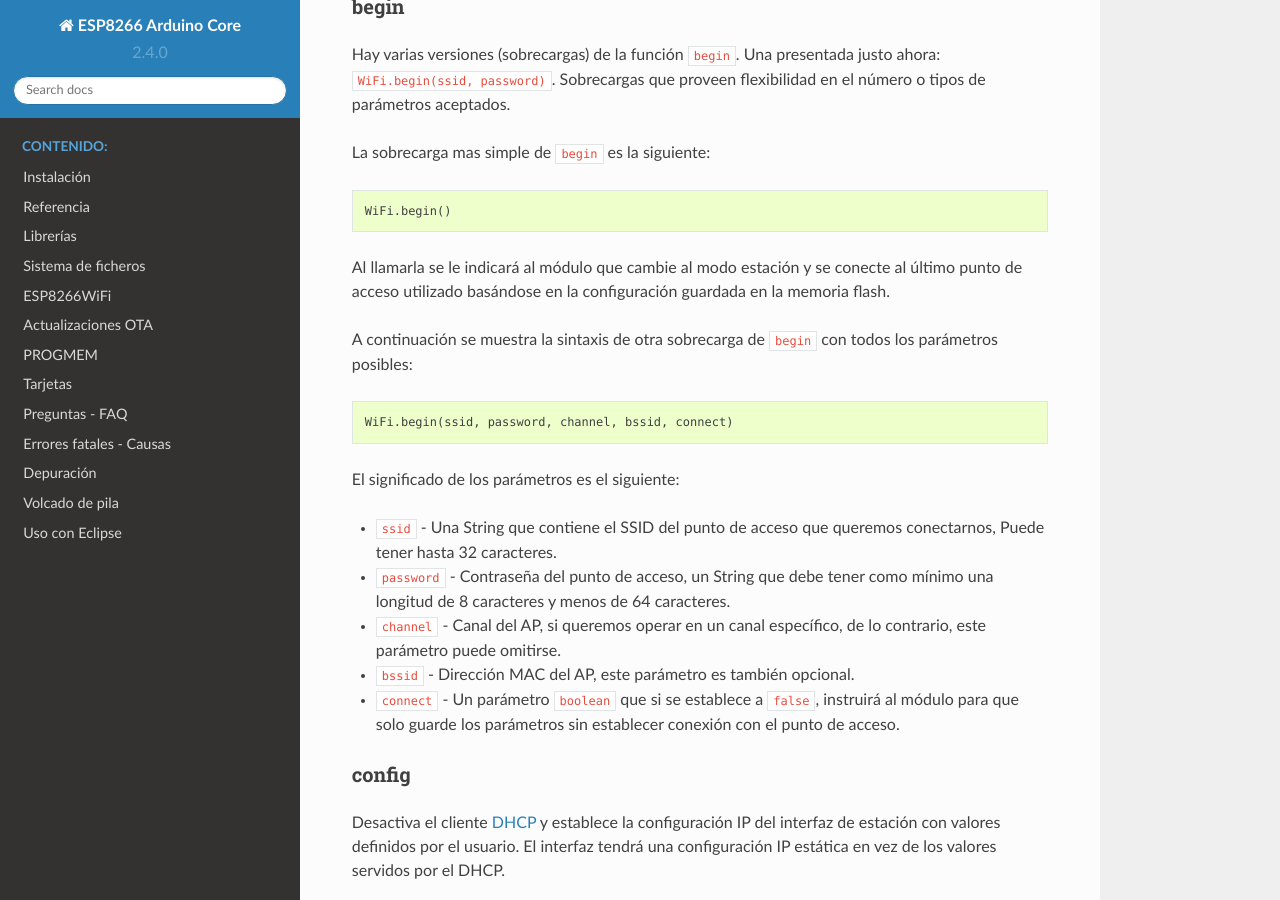
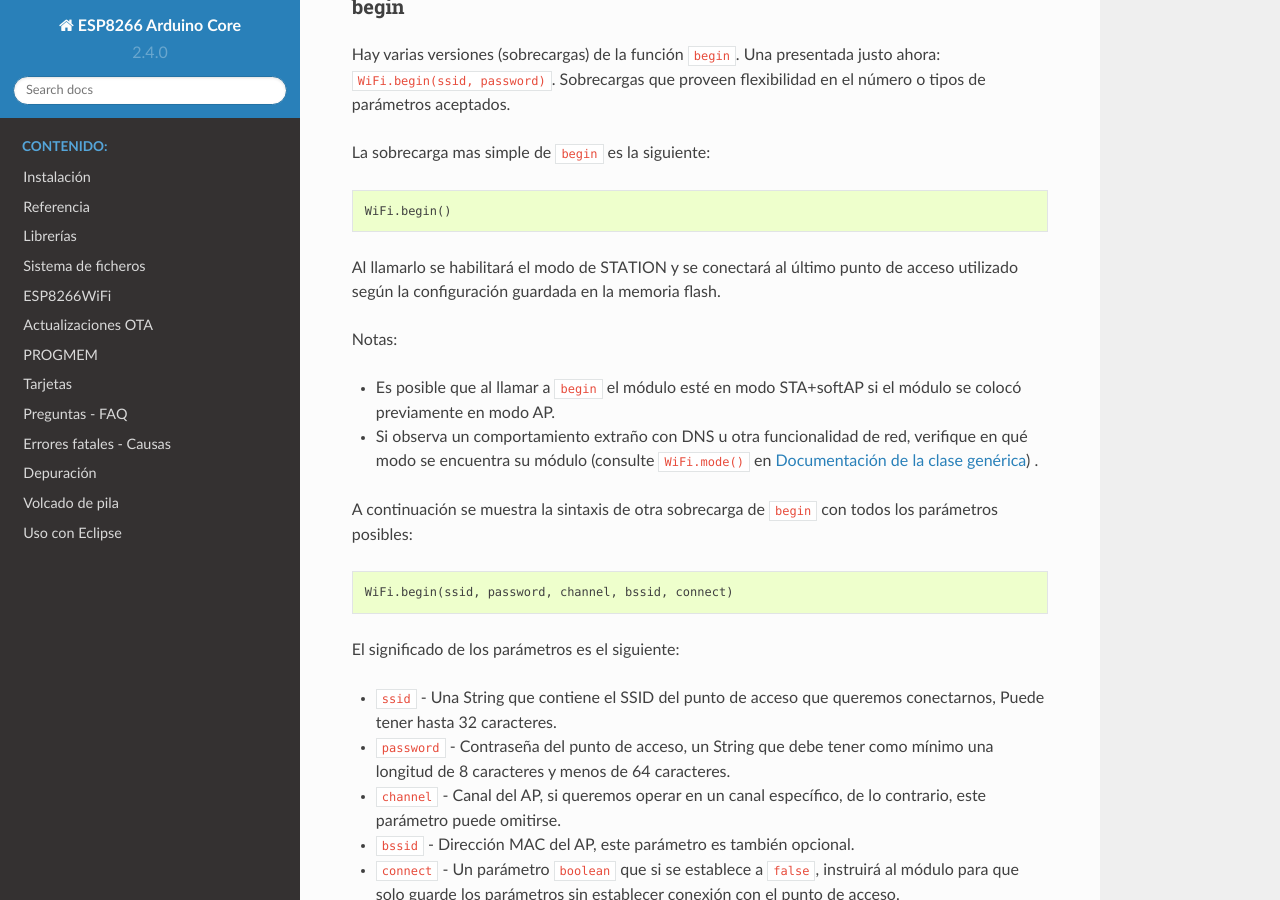
Before and after one commit to lrmoreno007/ESP8266-Arduino-Spanish, a Sphinx documentation site: the page built from doc/esp8266wifi/station-class.rst, in a window 1280 px wide and 900 px high, scrolled down 1602 px. Built offline with Sphinx 7.4.7 and the Read the Docs theme 2.0.0, drawn with Linux system fonts in a browser that asks for light colours.

Commit message:
Adding Notes in WiFi.begin docs

```diff
--- a/doc/esp8266wifi/station-class.rst
+++ b/doc/esp8266wifi/station-class.rst
@@ -68,7 +68,13 @@
 
     WiFi.begin()
 
-Al llamarla se le indicará al módulo que cambie al modo estación y se conecte al último punto de acceso utilizado basándose en la configuración guardada en la memoria flash.
+Al llamarlo se habilitará el modo de STATION y se conectará al último punto de acceso utilizado según la configuración guardada en la memoria flash.
+
+Notas:
+
+* Es posible que al llamar a ``begin`` el módulo esté en modo STA+softAP si el módulo se colocó previamente en modo AP.
+
+* Si observa un comportamiento extraño con DNS u otra funcionalidad de red, verifique en qué modo se encuentra su módulo (consulte ``WiFi.mode()`` en `Documentación de la clase genérica <generic-class.rst # mode>`__) .
 
 A continuación se muestra la sintaxis de otra sobrecarga de ``begin`` con todos los parámetros posibles:
 
```
